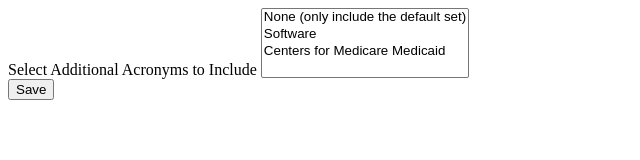
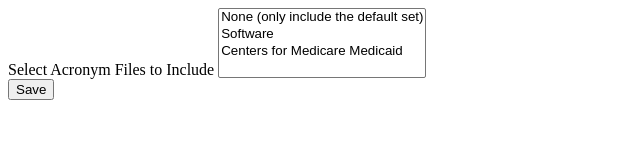
Before and after one commit to FearlessSolutions/acronym_plugin, a browser extension: page options.html in a window 1280 px wide. Shown: the whole page, without its empty margins (0-640 px from the left). Drawn offline with Linux system fonts and the light colour scheme.

Commit message:
Change the wording for the title

```diff
--- a/options.html
+++ b/options.html
@@ -5,7 +5,7 @@
   </head>
   <body>
     <label>
-      Select Additional Acronyms to Include
+      Select Acronym Files to Include
       <select id="addl_files" multiple>
         <option value="default">None (only include the default set)</option>
         <option value="software">Software</option>
```
